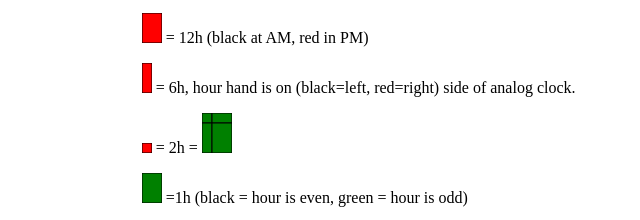
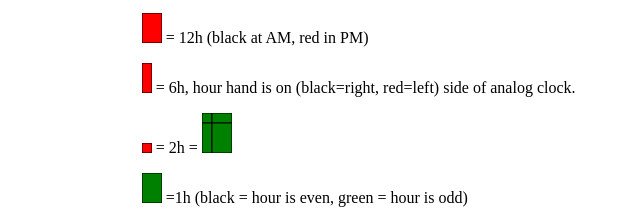
Before and after one commit to tadhgmister/tadhgmister.github.io, a plain HTML site: page clockTest2.html in a window 1280 px wide. Shown: the part 486-706 px from the top of the page, 640-1280 px from the left. Drawn offline with Linux system fonts and the light colour scheme.

Commit message:
fixed typo in clock hand sides

```diff
--- a/clockTest2.html
+++ b/clockTest2.html
@@ -752,7 +752,7 @@
                     <rect class="C" width="10" height="30" style="fill:red;" />
                 </svg>
                 <!-- = 12h / 2 -->
-                = 6h, hour hand is on (black=left, red=right) side of analog clock.
+                = 6h, hour hand is on (black=right, red=left) side of analog clock.
             </p>
             <p>
                 <svg width="10" height="10">
```
